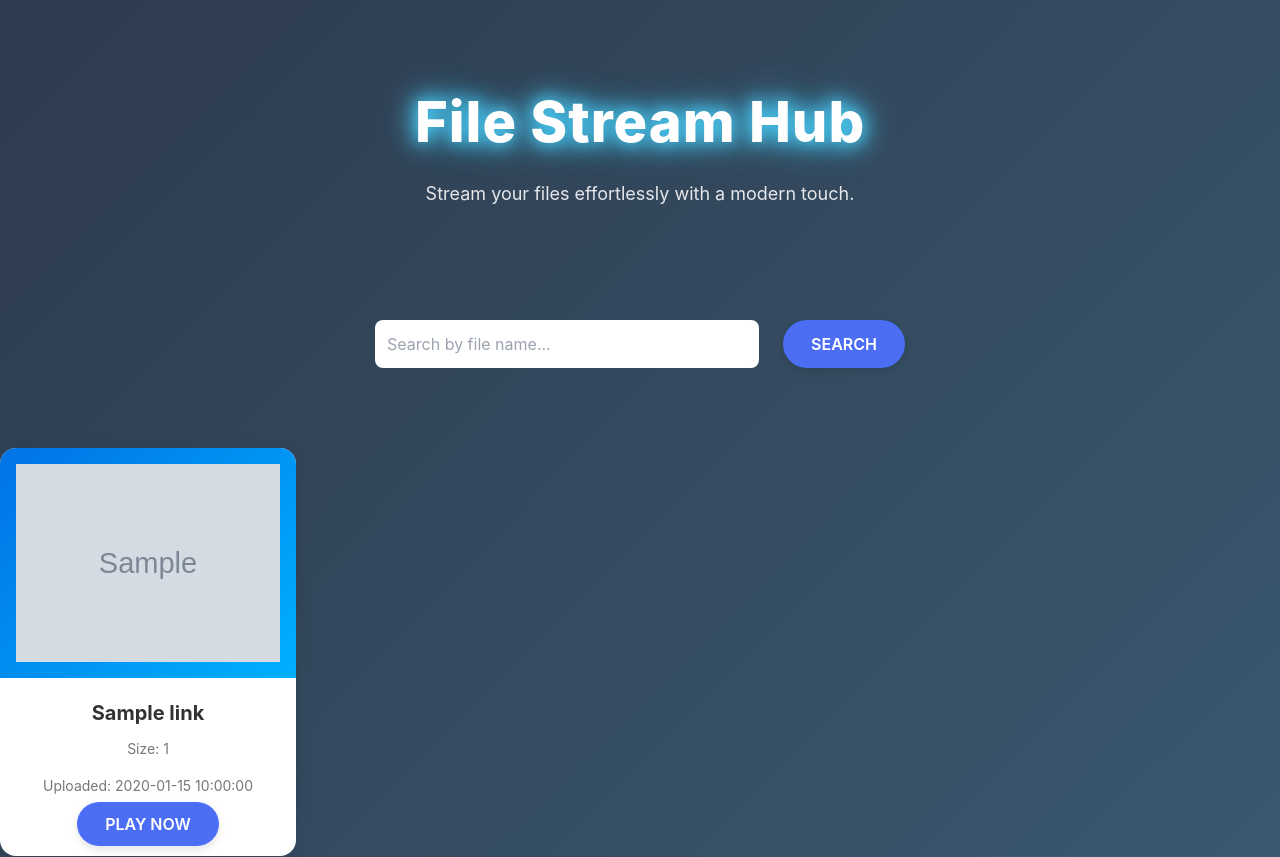
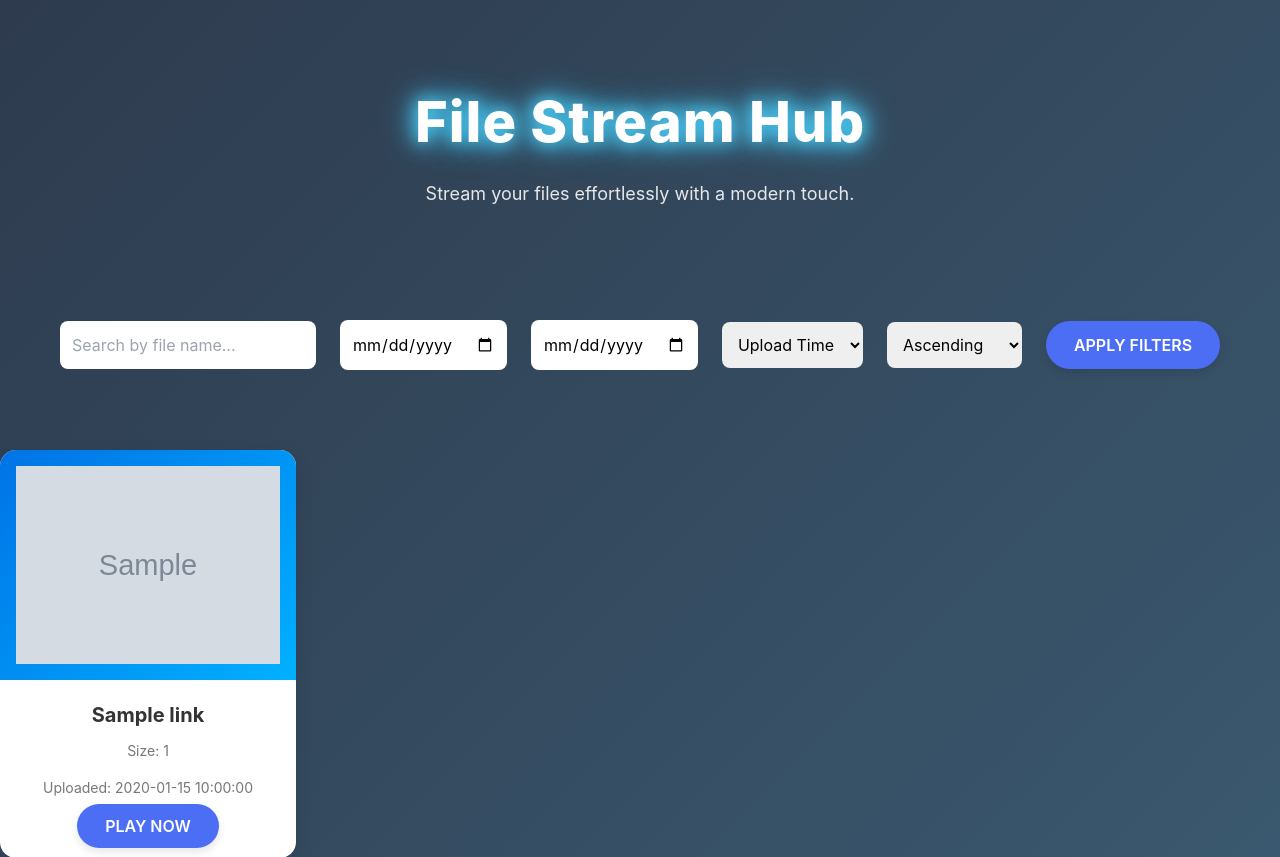
Before and after one commit to Arctixinc/fileindex, a Flask app: template templates/links.html in a window 1280 px wide. Shown: the top 857 px of the page. Run offline with Flask 3, Linux system fonts and the light colour scheme; the template is opened without the code that fills it: most values are stand-ins (such as "Sample title", 1, 10 or a date in 2020); grey boxes marked "Sample" are stand-in pictures; some libraries are stand-ins or nearby versions.

Commit message:
Update links.html

```diff
--- a/templates/links.html
+++ b/templates/links.html
@@ -170,16 +170,49 @@
 
     <!-- Search Form -->
     <div class="container mx-auto py-8 text-center">
-      <form method="get" action="/" class="flex justify-center items-center space-x-6">
+      <form method="get" action="/" class="flex flex-wrap justify-center items-center space-x-6">
+        <!-- Search Field -->
         <input
           type="text"
           name="search"
           placeholder="Search by file name..."
-          class="p-3 rounded-lg w-96 text-black"
+          class="p-3 rounded-lg w-64 text-black"
           value="{{ search_query }}" />
-        <button type="submit" class="btn">Search</button>
+
+        <!-- Start Date -->
+        <input
+          type="date"
+          name="start_date"
+          class="p-3 rounded-lg text-black"
+          value="{{ start_date }}"
+          placeholder="Start Date" />
+
+        <!-- End Date -->
+        <input
+          type="date"
+          name="end_date"
+          class="p-3 rounded-lg text-black"
+          value="{{ end_date }}"
+          placeholder="End Date" />
+
+        <!-- Sort Field Dropdown -->
+        <select name="sort_field" class="p-3 rounded-lg text-black">
+          <option value="time" {% if sort_field == 'time' %}selected{% endif %}>Upload Time</option>
+          <option value="file_size" {% if sort_field == 'file_size' %}selected{% endif %}>File Size</option>
+          <option value="file_name" {% if sort_field == 'file_name' %}selected{% endif %}>File Name</option>
+        </select>
+
+        <!-- Sort Order Dropdown -->
+        <select name="sort_order" class="p-3 rounded-lg text-black">
+          <option value="asc" {% if sort_order == 'asc' %}selected{% endif %}>Ascending</option>
+          <option value="desc" {% if sort_order == 'desc' %}selected{% endif %}>Descending</option>
+        </select>
+
+        <!-- Submit Button -->
+        <button type="submit" class="btn">Apply Filters</button>
       </form>
     </div>
+
 
     <!-- Main Section -->
     <main class="container mx-auto py-12">
@@ -215,18 +248,17 @@
       <!-- Pagination -->
       <div class="mt-8 flex justify-center items-center space-x-4">
         {% if page > 1 %}
-        <a href="/?page=1{% if search_query %}&search={{ search_query }}{% endif %}" class="btn bg-gray-200 text-gray-800">First</a>
-        <a href="/?page={{ page - 1 }}{% if search_query %}&search={{ search_query }}{% endif %}" class="btn bg-gray-200 text-gray-800">Previous</a>
+        <a href="/?page=1{% if search_query %}&search={{ search_query }}{% endif %}{% if start_date %}&start_date={{ start_date }}{% endif %}{% if end_date %}&end_date={{ end_date }}{% endif %}&sort_field={{ sort_field }}&sort_order={{ sort_order }}" class="btn bg-gray-200 text-gray-800">First</a>
+        <a href="/?page={{ page - 1 }}{% if search_query %}&search={{ search_query }}{% endif %}{% if start_date %}&start_date={{ start_date }}{% endif %}{% if end_date %}&end_date={{ end_date }}{% endif %}&sort_field={{ sort_field }}&sort_order={{ sort_order }}" class="btn bg-gray-200 text-gray-800">Previous</a>
         {% endif %}
         <span class="text-gray-200">Page {{ page }} of {{ total_pages }}</span>
         {% if page < total_pages %}
-        <a href="/?page={{ page + 1 }}{% if search_query %}&search={{ search_query }}{% endif %}" class="btn bg-gray-200 text-gray-800">Next</a>
-        <a href="/?page={{ total_pages }}{% if search_query %}&search={{ search_query }}{% endif %}" class="btn bg-gray-200 text-gray-800">Last</a>
+        <a href="/?page={{ page + 1 }}{% if search_query %}&search={{ search_query }}{% endif %}{% if start_date %}&start_date={{ start_date }}{% endif %}{% if end_date %}&end_date={{ end_date }}{% endif %}&sort_field={{ sort_field }}&sort_order={{ sort_order }}" class="btn bg-gray-200 text-gray-800">Next</a>
+         <a href="/?page={{ total_pages }}{% if search_query %}&search={{ search_query }}{% endif %}{% if start_date %}&start_date={{ start_date }}{% endif %}{% if end_date %}&end_date={{ end_date }}{% endif %}&sort_field={{ sort_field }}&sort_order={{ sort_order }}" class="btn bg-gray-200 text-gray-800">Last</a>
         {% endif %}
       </div>
       {% endif %}
     </main>
-
 
 
     <!-- Footer -->
```
